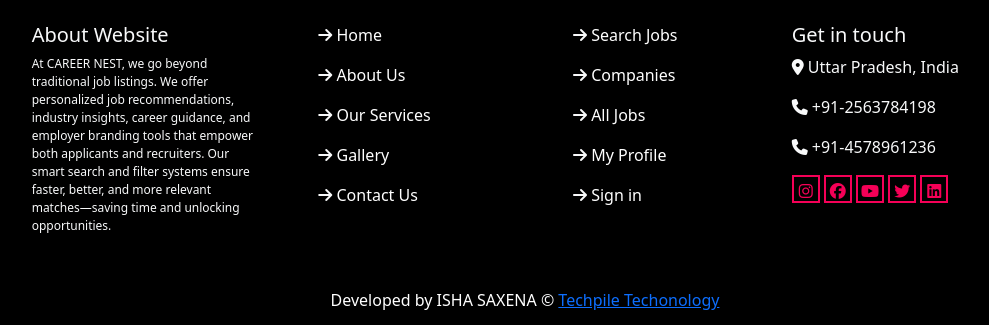
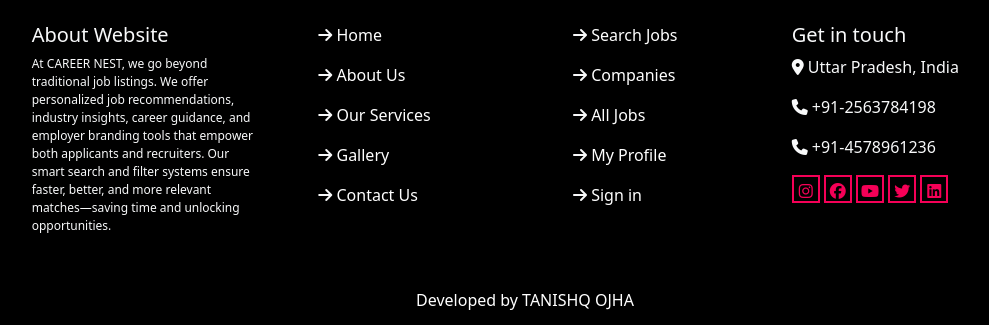
Before and after one commit to Akhilpratap2365/career-nest, a Django app: page /aboutus/ in a window 1280 px wide. Shown: the part 1138-1463 px from the top of the page, without its empty margins (115-1104 px from the left). Run offline with Django 5.2, Linux system fonts and the light colour scheme; some libraries are stand-ins or nearby versions.

Commit message:
Update base.html

```diff
--- a/templates/base.html
+++ b/templates/base.html
@@ -210,7 +210,7 @@
                             <b>
                                 <i class="fa-solid fa-envelope ic"></i>
                                 Mail Us</b><br/>
-                            ishaaasaxena321@gmail.com
+                            tanishqojha75@gmail.com
                           </div>
                           <div class="col-sm-2">
                             <b>
@@ -390,7 +390,7 @@ matches—saving time and unlocking opportunities.</p>
                       </div>
                     </div>
                      <div class="row bfooter text-light text-center">
-                      <span style="line-height: 50px;"><a href="/team/" style=" text-decoration: none; color: white;">Developed by ISHA SAXENA </a> &copy; <a href="https://www.techpile.in" target="_blank">Techpile Techonology</a></span>
+                      <span style="line-height: 50px;"><a href="/team/" style=" text-decoration: none; color: white;">Developed by TANISHQ OJHA</span>
                      </div>
 
         </div>
```
